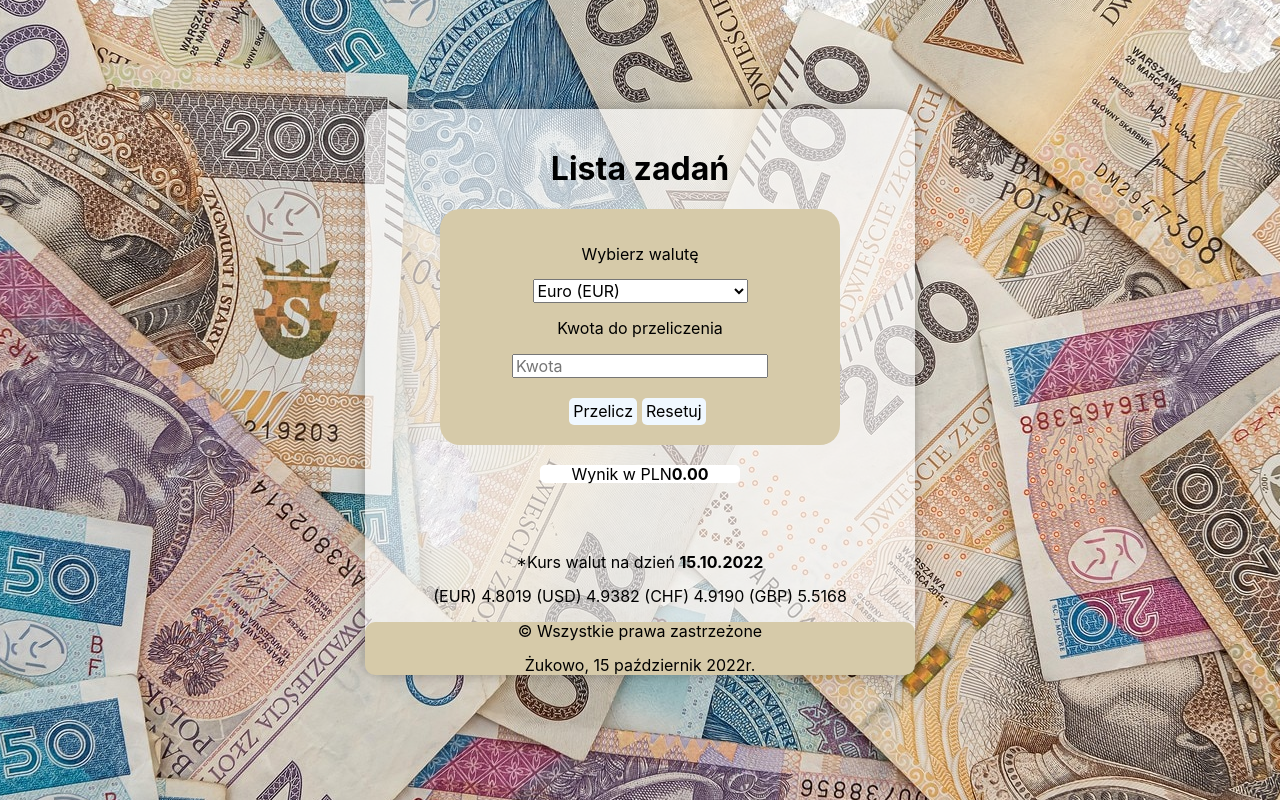
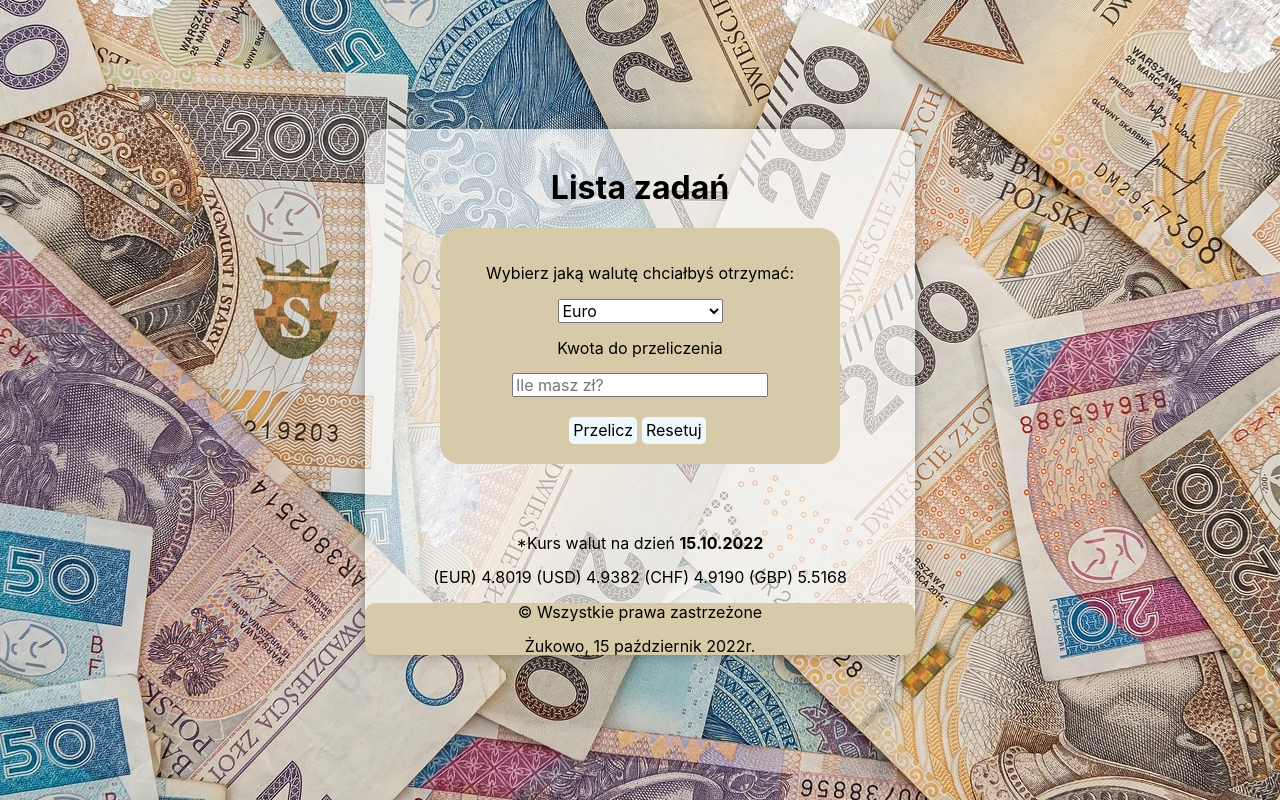
Before and after one commit to adrianplotka/cantor-react, a React (Create React App) app: page / in a window 1280 px wide. Built offline with nearby package versions, Linux system fonts and the light colour scheme.

Commit message:
add a counting function

```diff
--- a/src/App.js
+++ b/src/App.js
@@ -5,15 +5,31 @@ import Footer from './Footer';
 import Header from './Header';
 import Form from './Form';
 import Information from './Information';
+import { useState } from "react";
+import { currencies } from "./currencies/currencies";
 
 function App() {
+  const [result, setResult] = useState(null);
+
+  const calculateResult = (amountExchange, currency) => {
+    const rateExchange = currencies.find(({ short }) => short === currency).rate;
+    const currencyFinal = currencies.find(({ short }) => short === currency).short;
+
+    setResult((+amountExchange / rateExchange).toFixed(2) + currencyFinal)
+  };
+
   return (
     <Container>
       <Header title="Lista zadań" />
-      <Form/>
-      <Result/>
-      <Information/>
-      <Footer/>
+      <Form
+        calculateResult={calculateResult}
+        setResult={setResult}
+      />
+      <Result
+        result={result}
+      />
+      <Information />
+      <Footer />
     </Container>
   );
 }
--- a/src/Form/index.js
+++ b/src/Form/index.js
@@ -1,28 +1,63 @@
 import "./style.css";
+import { useState } from "react";
+import { currencies } from "../currencies/currencies";
 
-const Form = () => (
-    <form className="form">
+const Form = ({ calculateResult, setResult }) => {
+    const [amountExchange, setamountExchange] = useState("");
+    const [currency, setCurrency] = useState(currencies[0].short);
+
+    const onFormSubmit = (event) => {
+        event.preventDefault();
+        calculateResult(amountExchange, currency);
+    };
+
+    const onFormReset = () => {
+        setamountExchange("");
+        setCurrency("EUR");
+        setResult("");
+    };
+
+    return (
+        <form className="form"
+            onSubmit={onFormSubmit}
+            onReset={onFormReset}
+        >
             <label className="form__label">
-                    <p>Wybierz walutę</p>
-                    <select className="form__field">currency
-                        <option value="EUR">Euro (EUR)</option>
-                        <option value="USD">Dolar Amerykański (USD)</option>
-                        <option value="CHF">Frank Szwajcarski (CHF)</option>
-                        <option value="GBP">Funkt Szterling (GBP)</option>
+                <p>Wybierz jaką walutę chciałbyś otrzymać:</p>
+                <select className="form__field"
+                    name="currencyConverted"
+                    value={currency}
+                    onChange={({ target}) => setCurrency(target.value)}
+                >
+                    {currencies.map(currency => (
+                        <option
+                        key={currency.short}
+                        value={currency.short}
+                        >
+                            {currency.name}
+                        </option>
+                    ))}
                 </select>
             </label>
             <label className="form__field ">
                 <p>Kwota do przeliczenia</p>
                 <input
                     className="form__amount"
-                    placeholder="Kwota"
+                    placeholder="Ile masz zł?"
+                    type="number"
+                    required min="0.01"
+                    step="0.01"
+                    value={amountExchange}
+                    onChange={({ target }) => setamountExchange(target.value)}
                 />
             </label>
             <div className="form__buttons">
-                    <button className="form__button" type="submit">Przelicz</button>
-                    <button className="form__button" type="reset">Resetuj</button>
+                <button className="form__button">Przelicz</button>
+                <button className="form__button" type="reset" >Resetuj</button>
             </div>
         </form>
     )
 
+}
+
 export default Form;
--- a/src/Result/index.js
+++ b/src/Result/index.js
@@ -1,10 +1,10 @@
 import "./style.css";
 
-const Result = () => (
+const Result = ({ result, amoundExchange}) => (
     <div className="result">
-                    <p>Wynik w PLN
-                        <strong>0.00</strong>
-                    </p>
+                        <strong>
+                            {result}
+                        </strong>
                 </div>
 )
 
--- /dev/null
+++ b/src/currencies/currencies.js
@@ -0,0 +1,6 @@
+export const currencies = [
+    {short: "EUR", name: "Euro", rate:4.8019 },
+    {short: "USD", name: "Dolar Amerykański", rate:4.9382 },
+    {short: "CHF", name: "Frank Szwajcarski", rate:4.9190 },
+    {short: "GBP", name: "Funt Szterling", rate:5.5168 }
+];
```
Lines whose indentation alone changed are shown as unchanged.
